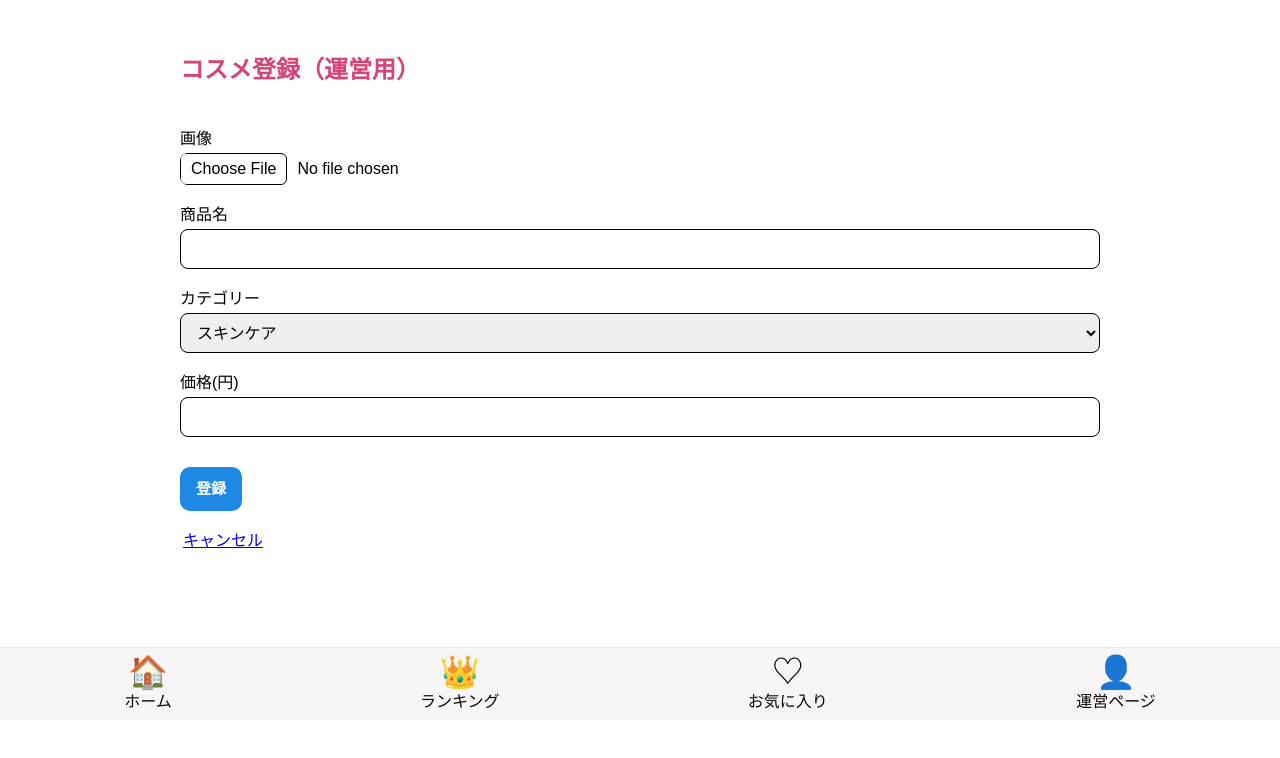
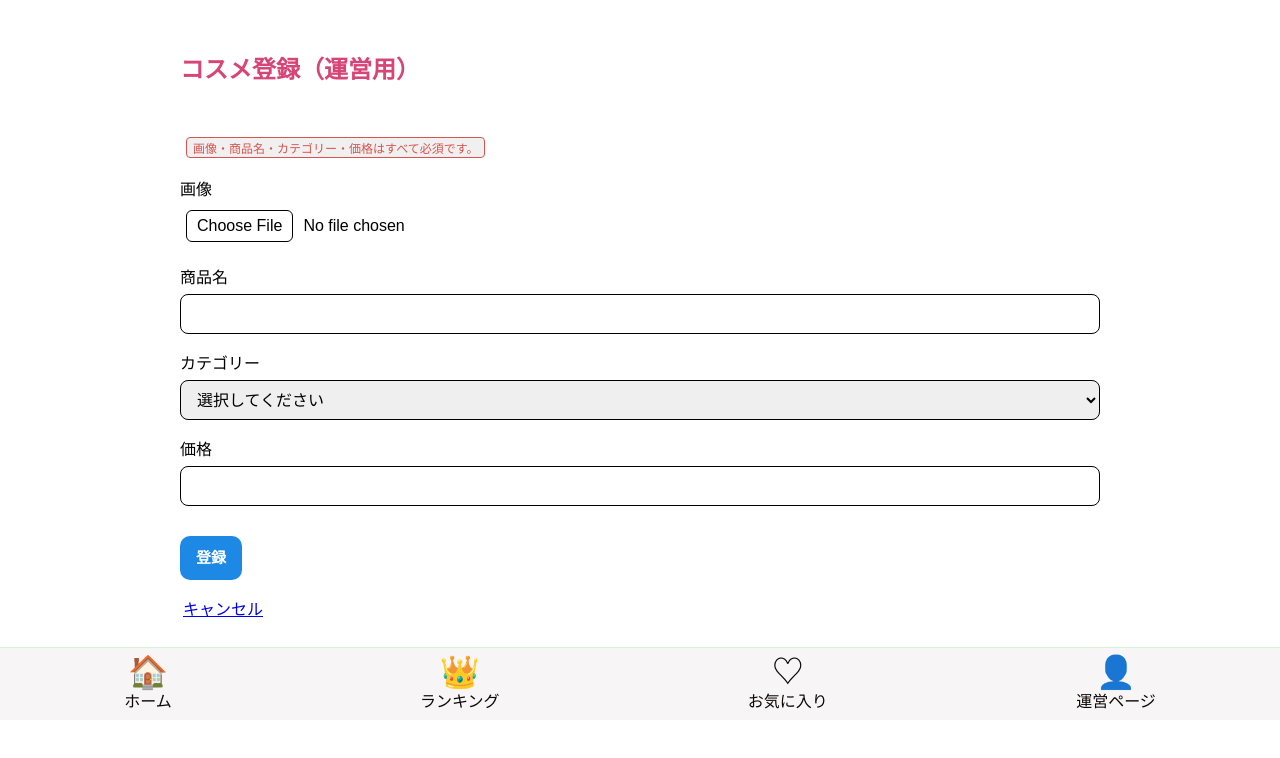
Before and after one commit to citronmoulinvent73-code/cosmetic, a Django app: page /product_create/ in a window 1280 px wide. Shown: the part 80-838 px from the top of the page. Run offline with Django 5.2, Linux system fonts and the light colour scheme; the visitor is signed in with stand-in values (Sample User, id 1).

Commit message:
フォームの修正とUI調整及びポートフォリオの更新

```diff
--- a/cosmetic/app/forms.py
+++ b/cosmetic/app/forms.py
@@ -140,16 +140,21 @@ class CustomPasswordChangeForm(PasswordChangeForm):
 
         self.fields["old_password"].widget.attrs.update({
             "class": "form-input",
-            "placeholder": "現在のパスワード"
+            "placeholder": "現在のパスワード",
         })
+        self.fields["old_password"].error_messages["required"] = "現在のパスワードを入力してください。"
+
         self.fields["new_password1"].widget.attrs.update({
             "class": "form-input",
             "placeholder": "新しいパスワード"
         })
+        self.fields["new_password1"].error_messages["required"] = "新しいパスワードを入力してください。"
+
         self.fields["new_password2"].widget.attrs.update({
             "class": "form-input",
             "placeholder": "新しいパスワード（確認用）"
         })
+        self.fields["new_password2"].error_messages["required"] = "確認のため再度入力してください。"
 
 
 #管理画面
@@ -160,6 +165,7 @@ class CosmeCreateForm(forms.ModelForm):
 
 class CosmeForm(AddFormInputClassMixin,CosmeCreateForm):
     CATEGORY_CHOICES = (
+        ('', '選択してください'),
         ('skincare', 'スキンケア'),
         ('uvcare','ＵＶケア'),
         ('basemake', 'ベースメイク'),
@@ -169,7 +175,32 @@ class CosmeForm(AddFormInputClassMixin,CosmeCreateForm):
         ('other', 'その他'),
     )
 
-    category = forms.ChoiceField(label='カテゴリー', choices=CATEGORY_CHOICES)
+    image = forms.ImageField(
+        label='画像',
+        required=True,
+        error_messages={
+            'required': '画像を選択してください。'
+        })
+    cosme_name = forms.CharField(
+        label='商品名',
+        required=True,
+        error_messages={
+            'required': '商品名を入力してください。'
+        })
+    category = forms.ChoiceField(
+        label='カテゴリー',
+        choices=CATEGORY_CHOICES,
+        required=True,
+        error_messages={
+            'required': 'カテゴリーを選択してください。'
+        }
+        )
+    price = forms.IntegerField(
+        label='価格',
+        required=True,
+        error_messages={
+            'required': '価格を入力してください。'
+        })
 
     def __init__(self, *args, **kwargs):
         super().__init__(*args, **kwargs)
--- a/cosmetic/static/css/style.css
+++ b/cosmetic/static/css/style.css
@@ -487,22 +487,31 @@ input[type="file"].form-input::-webkit-file-upload-button{
   flex-shrink: 0;
 }
 
-.file-row label{
-  display: block;
-  margin-bottom: 4px;
+/* Cosme登録 */
+.cosme-field{
+  display:flex;
+  flex-direction:column;
+  gap:6px;
 }
 
-.file-row .image-upload{
-  display: block;
-  margin-top: 0;
-  margin-bottom: 16px;
+.cosme-file-row{
+  margin-top:12px;
+  margin-bottom:16px;
 }
 
-.file-row input[type="file"]{
-  padding: 0;
-  line-height: 1.2;
+.cosme-file-row label{
+  display:block;
+  margin-bottom:4px;
 }
 
+
+/* パスワード変更 */
+.password-field{
+  display:flex;
+  flex-direction:column;
+  gap:6px;
+  margin-bottom:22px;
+}
 
 .my-review-area{
   margin: 24px 0;
--- a/cosmetic/templates/form_app/product_create.html
+++ b/cosmetic/templates/form_app/product_create.html
@@ -4,23 +4,39 @@
 {% block content %}
 <h1 class="page-title">コスメ登録（運営用）</h1>
 
-<form method="post" enctype="multipart/form-data">
+<p class="required-label">画像・商品名・カテゴリー・価格はすべて必須です。</p>
+
+
+<form method="post" enctype="multipart/form-data" novalidate>
     {% csrf_token %}
-    <div class="form-row file-row">
-        <label>画像</label>
 
-        <!--レビューの画像選択-->
-        <div class="image-upload">
-            {{ form.image.errors }}
-            {{ form.image }}
-            <img id="preview" class="preview hidden" alt="プレビュー">
-        </div>
+    {{ form.non_field_errors }}
+
+    <div class="cosme-file-row">
+        <label for="{{ form.image.id_for_label }}">画像</label>
+        {{ form.image }}
+        {{ form.image.errors }}
+        <img id="preview" class="preview hidden" alt="プレビュー">
     </div>
 
     <div class="form-fields">
-        {{ form.cosme_name.as_field_group }}
-        {{ form.category.as_field_group }}
-        {{ form.price.as_field_group }}
+        <div class="cosme-field">
+            <label for="{{ form.image.id_for_label }}">{{ form.cosme_name.label }}</label>
+            {{ form.cosme_name }}
+            {{ form.cosme_name.errors }}
+        </div>
+
+        <div class="cosme-field">
+            <label for="{{ form.image.id_for_label }}">{{ form.category.label }}</label>
+            {{ form.category }}
+            {{ form.category.errors }}
+        </div>
+
+        <div class="cosme-field">
+            <label for="{{ form.image.id_for_label }}">{{ form.price.label }}</label>
+            {{ form.price }}
+            {{ form.price.errors }}
+        </div>
     </div>
 
     <div class="form-actions vertical">
--- a/cosmetic/templates/form_app/product_edit.html
+++ b/cosmetic/templates/form_app/product_edit.html
@@ -6,7 +6,7 @@
 
 <form method="post" enctype="multipart/form-data">
     {% csrf_token %}
-    <div class="form-row">
+    <div class="cosme-file-row">
         <label for="id_image">画像</label>
 
         <!--レビューの画像選択-->
```
Also changed, not shown: cosmetic/templates/form_app/password_change.html (+14 -18 lines), 2 other files.
